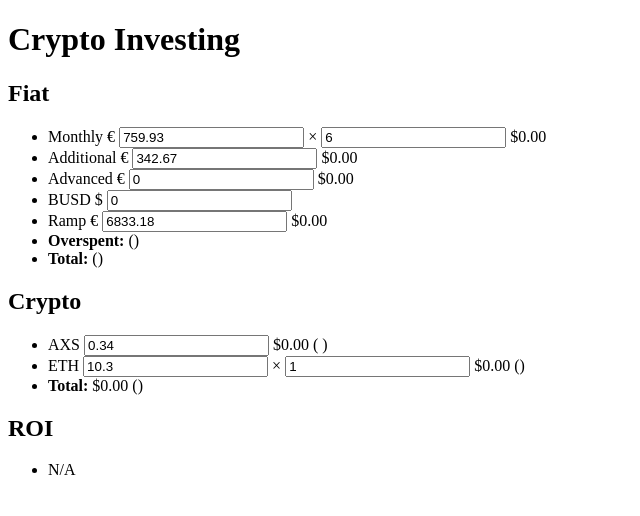
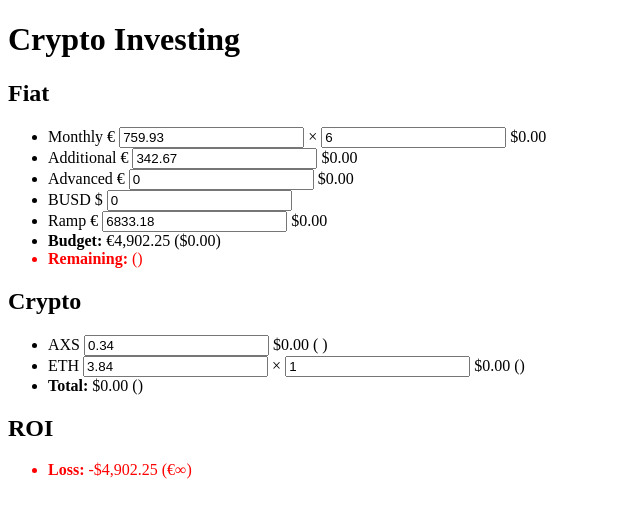
Before and after one commit to eetnnaje/crypto-investing, an Angular app: page / in a window 1280 px wide. Shown: the top 516 px of the page, without its empty margins (0-640 px from the left). Built offline with nearby package versions, Linux system fonts and the light colour scheme; no server answers.

Commit message:
chore(home): remove overspent

```diff
--- a/src/app/home/home.component.html
+++ b/src/app/home/home.component.html
@@ -71,14 +71,14 @@
     <span> {{ euro2dollar(+exchangeRamp.value) | currency: "USD" }} </span>
   </li>
   <li>
-    <strong> Overspent: </strong>
-    <span>{{ overspent | currency: "USD" }} </span>
-    <span>({{ euro2dollar(overspent) | currency: "EUR" }})</span>
+    <strong> Budget: </strong>
+    <span>{{ budget | currency: "EUR" }} </span>
+    <span>({{ euro2dollar(budget) | currency: "USD" }})</span>
   </li>
-  <li>
-    <strong> Total: </strong>
-    <span>{{ totalFiat | currency: "USD" }} </span>
-    <span>({{ dollar2euro(totalFiat) | currency: "EUR" }})</span>
+  <li [ngClass]="remainingFiat > 0 ? 'gain' : 'loss'">
+    <strong> Remaining: </strong>
+    <span>{{ remainingFiat | currency: "EUR" }} </span>
+    <span>({{ euro2dollar(remainingFiat) | currency: "USD" }})</span>
   </li>
 </ul>
 
--- a/src/app/home/home.component.ts
+++ b/src/app/home/home.component.ts
@@ -28,8 +28,8 @@ export class HomeComponent implements OnInit, AfterViewInit {
   public gain: number = 0;
   public loss: number = 0;
 
-  public totalFiat = 0;
-  public overspent = 0;
+  public budget = 0;
+  public remainingFiat = 0;
   public totalCrypto = 0;
   public prices: Price[] = [];
 
@@ -52,13 +52,12 @@ export class HomeComponent implements OnInit, AfterViewInit {
 
   ngAfterViewInit(): void {
     this.fiatMonthly.nativeElement.value = (
-      ([3068.31, 3479.49, 3454.4, 3454.4, 3423.1, 3518.06].reduce(
+      ([3068.31, 3479.49, 3454.4, 3454.4, 3423.1, 3518.06, 400 * 6].reduce(
         (prev, curr) => prev + curr,
         0
       ) /
         6) *
-        0.2 +
-      80
+      0.2
     ).toFixed(2);
     this.multiplierMonth.nativeElement.value = 6;
     this.fiatAdditional.nativeElement.value = (
@@ -83,8 +82,8 @@ export class HomeComponent implements OnInit, AfterViewInit {
       .reduce((prev, curr) => prev + curr, 0)
       .toFixed(2);
     this.cryptoEth.nativeElement.value = +[
-      +(1.64 * 2 * 1.05).toFixed(1), // ilv land
-      +(2.2 * 3 * 1.05).toFixed(1), // ai land
+      1.64, // ilv land
+      2.2, // ai land
     ]
       .reduce((prev, curr) => prev + curr, 0)
       .toFixed(2);
@@ -126,19 +125,18 @@ export class HomeComponent implements OnInit, AfterViewInit {
   }
 
   handleChange(): void {
-    this.totalFiat = [
-      +this.euro2dollar(
-        this.fiatMonthly.nativeElement.value *
-          +this.multiplierMonth.nativeElement.value
-      ),
-      +this.euro2dollar(this.fiatAdditional.nativeElement.value),
-      +this.euro2dollar(this.fiatAdvanced.nativeElement.value),
-      +this.dollar2euro(this.fiatBUSD.nativeElement.value),
+    this.budget = [
+      +this.fiatMonthly.nativeElement.value *
+        +this.multiplierMonth.nativeElement.value,
+      +this.fiatAdditional.nativeElement.value,
     ].reduce((prev, curr) => prev + curr, 0);
-
-    this.overspent =
-      this.euro2dollar(+this.exchangeRamp.nativeElement.value) - this.totalFiat;
-    this.totalFiat = this.totalFiat + this.overspent;
+    this.remainingFiat =
+      [
+        this.budget,
+        +this.fiatAdvanced.nativeElement.value,
+        +this.dollar2euro(this.fiatBUSD.nativeElement.value),
+      ].reduce((prev, curr) => prev + curr, 0) -
+      +this.exchangeRamp.nativeElement.value;
 
     this.totalCrypto = [
       this.crypto2dollar(
@@ -149,7 +147,7 @@ export class HomeComponent implements OnInit, AfterViewInit {
       this.crypto2dollar('axsbusd', this.cryptoAxs.nativeElement.value),
     ].reduce((prev, curr) => prev + curr, 0);
 
-    this.gain = this.totalCrypto - this.totalFiat;
-    this.loss = this.totalFiat - this.totalCrypto;
+    this.gain = this.totalCrypto - this.budget;
+    this.loss = this.budget - this.totalCrypto;
   }
 }
```
